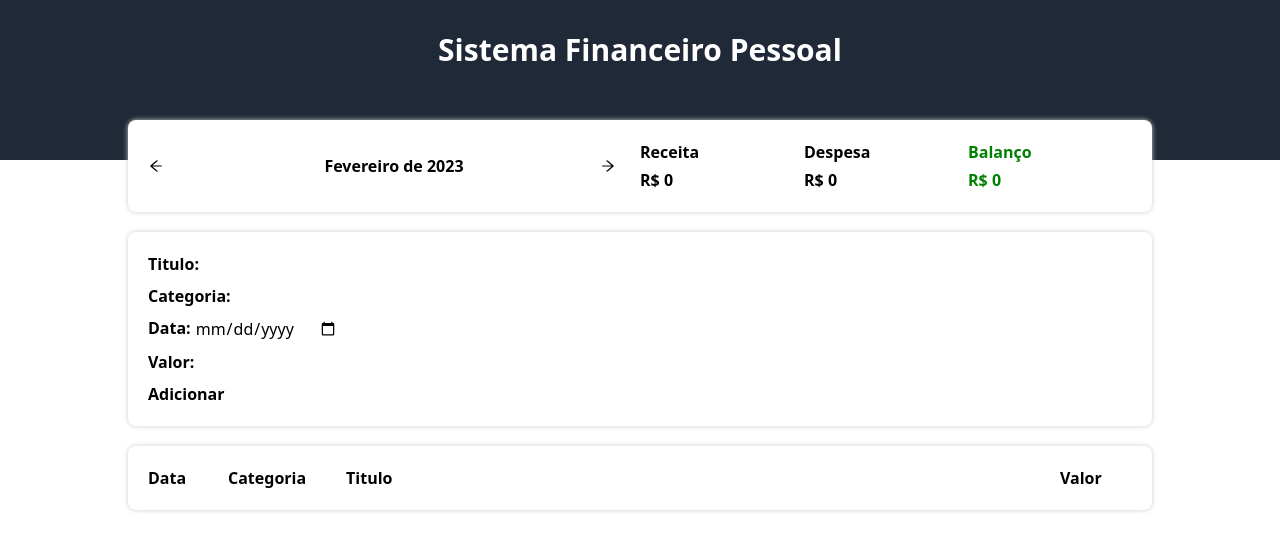
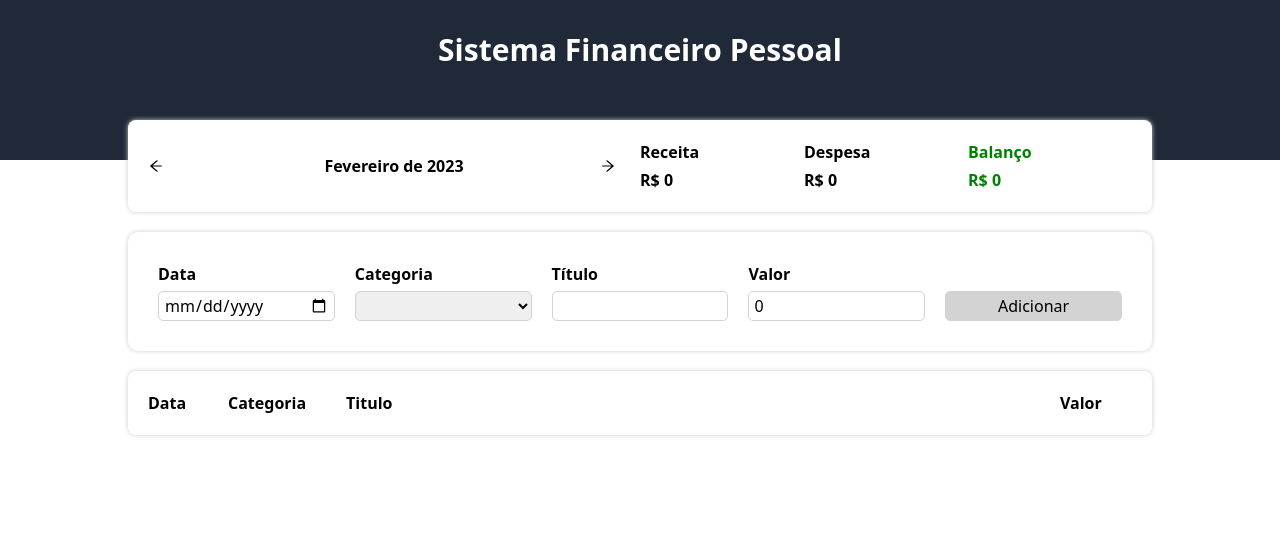
Before and after one commit to FelipeSousaRocha/Sistema-de-Fina-as-Pessoais, a React (Vite) app in the folder SFP/: page / in a window 1280 px wide. Shown: the top 550 px of the page. Built offline with nearby package versions, Linux system fonts and the light colour scheme.

Commit message:
Adionado inputArea

```diff
--- a/SFP/src/App.tsx
+++ b/SFP/src/App.tsx
@@ -1,6 +1,5 @@
 import { useState, useEffect } from "react"; //UseEffect para monitorar determinadas circunstancias
 import { Item } from "./types/Item";
-import { Category } from "./types/Category";
 import { categories } from "./data/categories";
 import { items } from "./data/items"; //Mutaveis por isso o uso do State
 import { getCurrentMonth, filterListByMonth } from "./helpers/dateFilter"; //Importa mes/ano atual
--- a/SFP/src/components/InputArea/index.tsx
+++ b/SFP/src/components/InputArea/index.tsx
@@ -1,73 +1,87 @@
-import { useState } from "react";
-import { Item } from "../../types/Item";
+import { useState } from 'react';
+import * as C from './styles';
+import { Item } from '../../types/Item';
+
+import { categories } from '../../data/categories';
+import { newDateAdjusted } from '../../helpers/dateFilter';
 
 type Props = {
-    onAdd: (item : Item) => void;
-}
+  onAdd: (item: Item) => void;
+};
 
-export function InputArea({onAdd}: Props) {
-    //onAdd(newItem);
+export const InputArea = ({ onAdd }: Props) => {
+  const [dateField, setDateField] = useState('');
+  const [categoryField, setCategoryField] = useState('');
+  const [titleField, setTitleField] = useState('');
+  const [valueField, setValueField] = useState(0);
 
-    const handleSingupForm = (event: { preventDefault: () => void; }) => {
-        event.preventDefault();
-        let newItem: Item = {
-            preventDefault: function (): unknown {
-                throw new Error("Function not implemented.");
-            },
-            target: undefined,
-            date: new Date(date),
-            category: category,
-            title: title,
-            value: parseInt(value)
-        }
-        onAdd(newItem);
-        console.log(newItem)
+  let categoryKeys: string[] = Object.keys(categories);
+
+  const handleAddEvent = () => {
+    let errors: string[] = [];
+
+    if(isNaN(new Date(dateField).getTime())) {
+      errors.push('Data inválida!');
+    }
+    if(!categoryKeys.includes(categoryField)) {
+      errors.push('Categoria inválida!');
+    }
+    if(titleField === '') {
+      errors.push('Título vazio!');
+    }
+    if(valueField <= 0) {
+      errors.push('Valor inválido!');
     }
 
-    const [title, setTitle] = useState('');
-    const [category, setCategory] = useState('');
-    const [date, setDate] = useState('');
-    const [value, setValue] = useState('');
+    if(errors.length > 0) {
+      alert(errors.join("\n"));
+    } else {
+      onAdd({
+        date: newDateAdjusted(dateField),
+        category: categoryField,
+        title: titleField,
+        value: valueField
+      });
+      clearFields();
+    }
+  }
 
-    return(
-        <div className="bg-white rounded-lg shadow-[0px_0px_5px_#CCC] mt-5 p-5">
-                <form onSubmit={handleSingupForm}>
-                    <div className="flex">
-                        <label className="font-bold">Titulo:</label>
-                        <input className="ml-1"
-                        type="text"
-                        value={title}
-                        onChange={(event) => setTitle(event.target.value)}
-                        />
-                    </div>
-                    <div className="flex mt-2">
-                        <label className="font-bold">Categoria:</label>
-                        <input className="ml-1"
-                        type="text"
-                        value={category}
-                        onChange={(event) => setCategory(event.target.value)}
-                        />
-                    </div>
-                    <div className="flex mt-2">
-                        <label className="font-bold">Data:</label>
-                        <input className="ml-1"
-                        type="date"
-                        value={date}
-                        onChange={(event) => setDate(event.target.value)}
-                        />
-                    </div>
-                    <div className="flex mt-2">
-                        <label className="font-bold">Valor:</label>
-                        <input className="ml-1"
-                        type="number"
-                        value={value}
-                        onChange={(event) => setValue(event.target.value)}
-                        />
-                    </div>
-                    <button className="font-semibold mt-2"
-                    type="submit"
-                    >Adicionar</button>
-                </form>
-        </div>
-    );
+  const clearFields = () => {
+    setDateField('');
+    setCategoryField('');
+    setTitleField('');
+    setValueField(0);
+  }
+
+  return (
+      <C.Container>
+        <C.InputLabel>
+          <C.InputTitle>Data</C.InputTitle>
+          <C.Input type="date" value={dateField} onChange={e => setDateField(e.target.value)} />
+        </C.InputLabel>
+        <C.InputLabel>
+          <C.InputTitle>Categoria</C.InputTitle>
+          <C.Select value={categoryField} onChange={e => setCategoryField(e.target.value)}>
+            <>
+              <option></option>
+              {categoryKeys.map((key, index) => (
+                <option key={index} value={key}>{categories[key].title}</option>
+              ))}
+            </>
+          </C.Select>
+        </C.InputLabel>
+        <C.InputLabel>
+          <C.InputTitle>Título</C.InputTitle>
+          <C.Input type="text" value={titleField} onChange={e => setTitleField(e.target.value)} />
+        </C.InputLabel>
+        <C.InputLabel>
+          <C.InputTitle>Valor</C.InputTitle>
+          <C.Input type="number" value={valueField} onChange={e => setValueField(parseFloat(e.target.value))} />
+        </C.InputLabel>
+        <C.InputLabel>
+          <C.InputTitle>&nbsp;</C.InputTitle>
+          <C.Button onClick={handleAddEvent}>Adicionar</C.Button>
+        </C.InputLabel>
+      </C.Container>
+  );
 }
--- /dev/null
+++ b/SFP/src/components/InputArea/styles.ts
@@ -0,0 +1,47 @@
+import styled from 'styled-components';
+
+export const Container = styled.div`
+    background-color: #FFF;
+    box-shadow: 0px 0px 5px #CCC;
+    border-radius: 10px;
+    padding: 20px;
+    margin-top: 20px;
+    display: flex;
+    align-items: center;
+`;
+export const InputLabel = styled.label`
+    flex: 1;
+    margin: 10px;
+`;
+export const InputTitle = styled.div`
+    font-weight: bold;
+    margin-bottom: 5px;
+`;
+export const Input = styled.input`
+    width: 100%;
+    height: 30px;
+    padding: 0 5px;
+    border: 1px solid lightgray;
+    border-radius: 5px;
+`;
+export const Select = styled.select`
+    width: 100%;
+    height: 30px;
+    padding: 0 5px;
+    border: 1px solid lightgray;
+    border-radius: 5px;
+`;
+export const Button = styled.button`
+    width: 100%;
+    height: 30px;
+    padding: 0 5px;
+    border: 1px solid lightgray;
+    border-radius: 5px;
+    background-color: lightgray;
+    color: black;
+    cursor: pointer;
+    &:hover {
+        background-color: darkgray;
+        color: white;
+    }
+`;
--- a/SFP/src/types/Item.ts
+++ b/SFP/src/types/Item.ts
@@ -1,6 +1,4 @@
 export type Item = {
-  preventDefault(): unknown;
-  target: any;
   date: Date;
   category: string;
   title: string;
```
